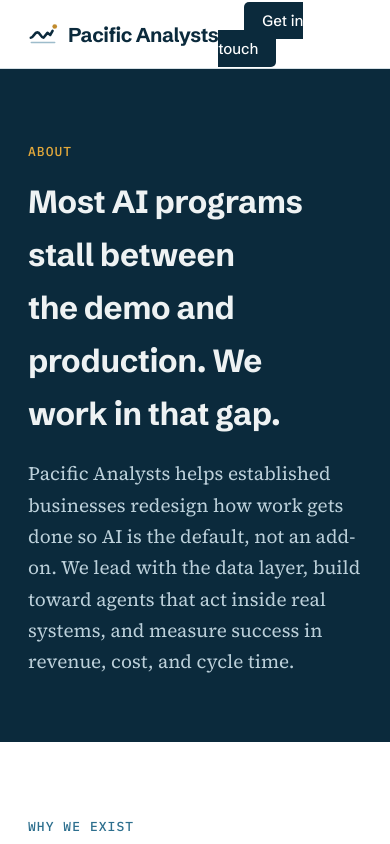
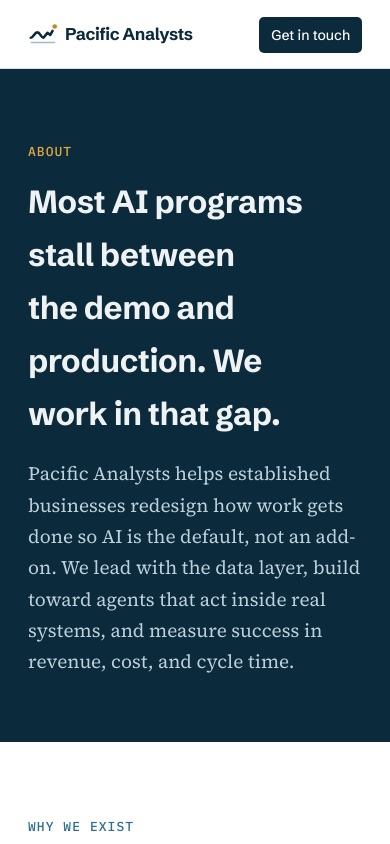
Before and after one commit to rsweha/pacificanalysts-website, a plain HTML site: page about.html in a window 390 px wide. Shown: the top 844 px of the page. Drawn offline with Linux system fonts and the light colour scheme.

Commit message:
Fix header wrapping on narrow phones
Co-Authored-By: Claude Opus 5.5 <noreply@anthropic.com>

```diff
--- a/about.html
+++ b/about.html
@@ -103,6 +103,13 @@
   .quote{border-left-color:var(--gold-deep);font-family:var(--serif);font-weight:400}
   nav.links a.cta{background:var(--sea)}
   nav.links a.cta:hover{background:#2d6f8e}
+  /* Narrow phones: keep the header on one line */
+  nav.links a.cta{white-space:nowrap}
+  @media(max-width:420px){
+    .nav .logo{font-size:17px;gap:7px}
+    nav.links a.cta{margin-left:8px;padding:9px 12px;font-size:14px}
+  }
+  @media(max-width:340px){.nav-in{padding-left:18px;padding-right:18px}}
 </style>
 </head>
 <body>
```
Also changed, not shown: confirm.html (+7 -0 lines), contact.html (+7 -0 lines), index.html (+7 -0 lines), services.html (+7 -0 lines).
